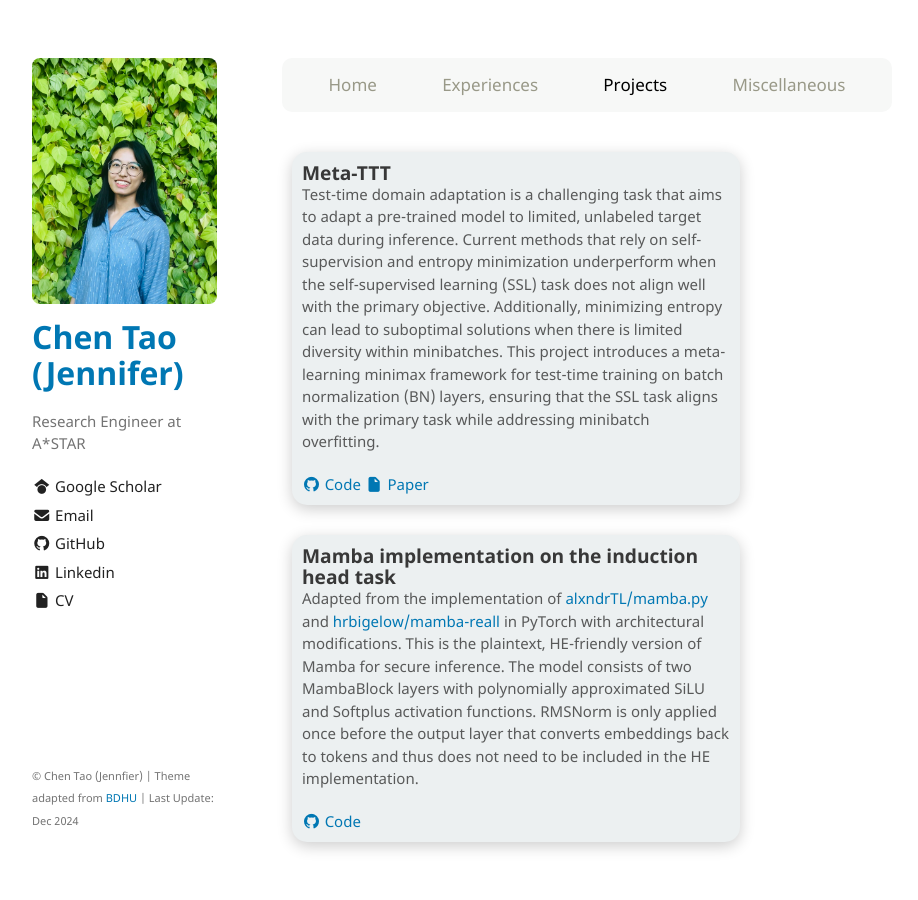
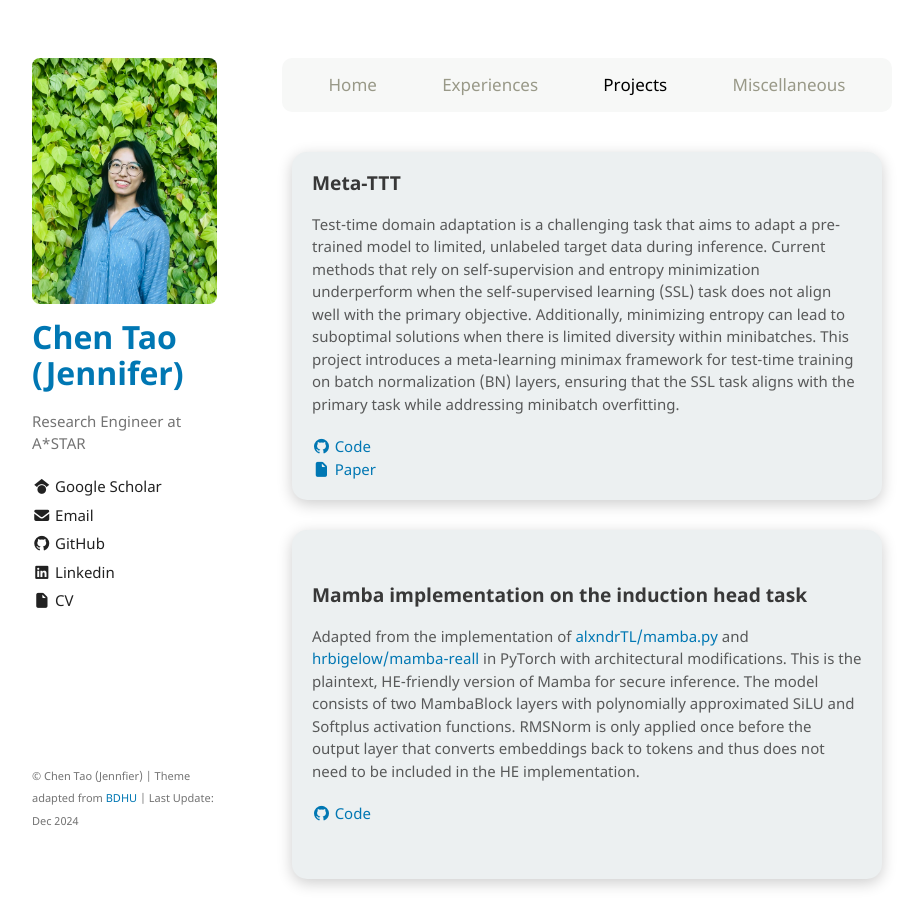
Before and after one commit to TAOC0002/TAOC0002.github.io, a Jekyll site: the page built from projects.md, in a window 1280 px wide and 900 px high. Shown: the whole window, without its empty margins (178-1096 px from the left). Built offline with Jekyll 4.4.1, drawn with Linux system fonts in a browser that asks for light colours; the repository's description, which GitHub fills in, is left out.

Commit message:
Change project layout

```diff
--- a/assets/css/style.scss
+++ b/assets/css/style.scss
@@ -177,8 +177,8 @@ $dot-diameter: 8px;
   display: grid;
   grid-template-rows: repeat(3, 1fr);
   gap: 30px;
-  width: 35vw;
-  height: 90vh;
+  // width: 35vw;
+  // height: 90vh;
   padding: 10px;
   margin: 0;
 }
@@ -193,8 +193,8 @@ $dot-diameter: 8px;
   transition: transform 0.3s ease, box-shadow 0.3s ease;
   .content {
     text-align: left;
+    margin: 10px 10px 10px 10px;
     h2 {
-      margin: 0;
       font-size: 1.2rem;
       font-weight: bold;
     }
--- a/projects.md
+++ b/projects.md
@@ -14,7 +14,7 @@ layout: default
       <div class="content">
         <h2>Meta-TTT</h2>
         <p>Test-time domain adaptation is a challenging task that aims to adapt a pre-trained model to limited, unlabeled target data during inference. Current methods that rely on self-supervision and entropy minimization underperform when the self-supervised learning (SSL) task does not align well with the primary objective. Additionally, minimizing entropy can lead to suboptimal solutions when there is limited diversity within minibatches. This project introduces a meta-learning minimax framework for test-time training on batch normalization (BN) layers, ensuring that the SSL task aligns with the primary task while addressing minibatch overfitting.</p>
-        <a href="https://github.com/TAOC0002/domain_adapter.git" target="_blank"><i class="fa-brands fa-github"></i>&nbsp;Code</a>
+        <a href="https://github.com/TAOC0002/domain_adapter.git" target="_blank"><i class="fa-brands fa-github"></i>&nbsp;Code</a><br />
         <a href="https://arxiv.org/abs/2410.01709" target="_blank"><i class="fa-solid fa-file"></i>&nbsp;Paper</a>
       </div>
     </div>
```
